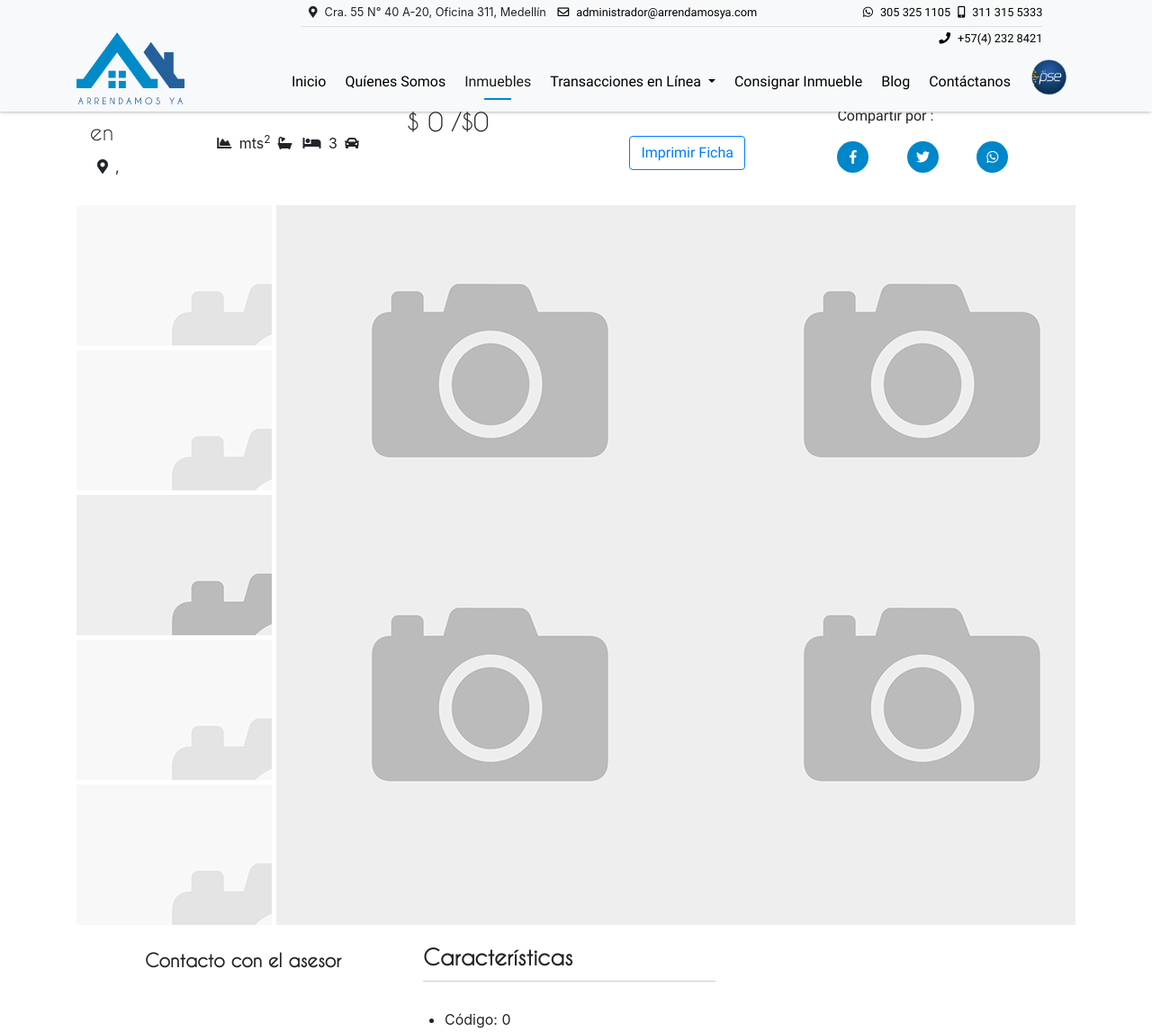
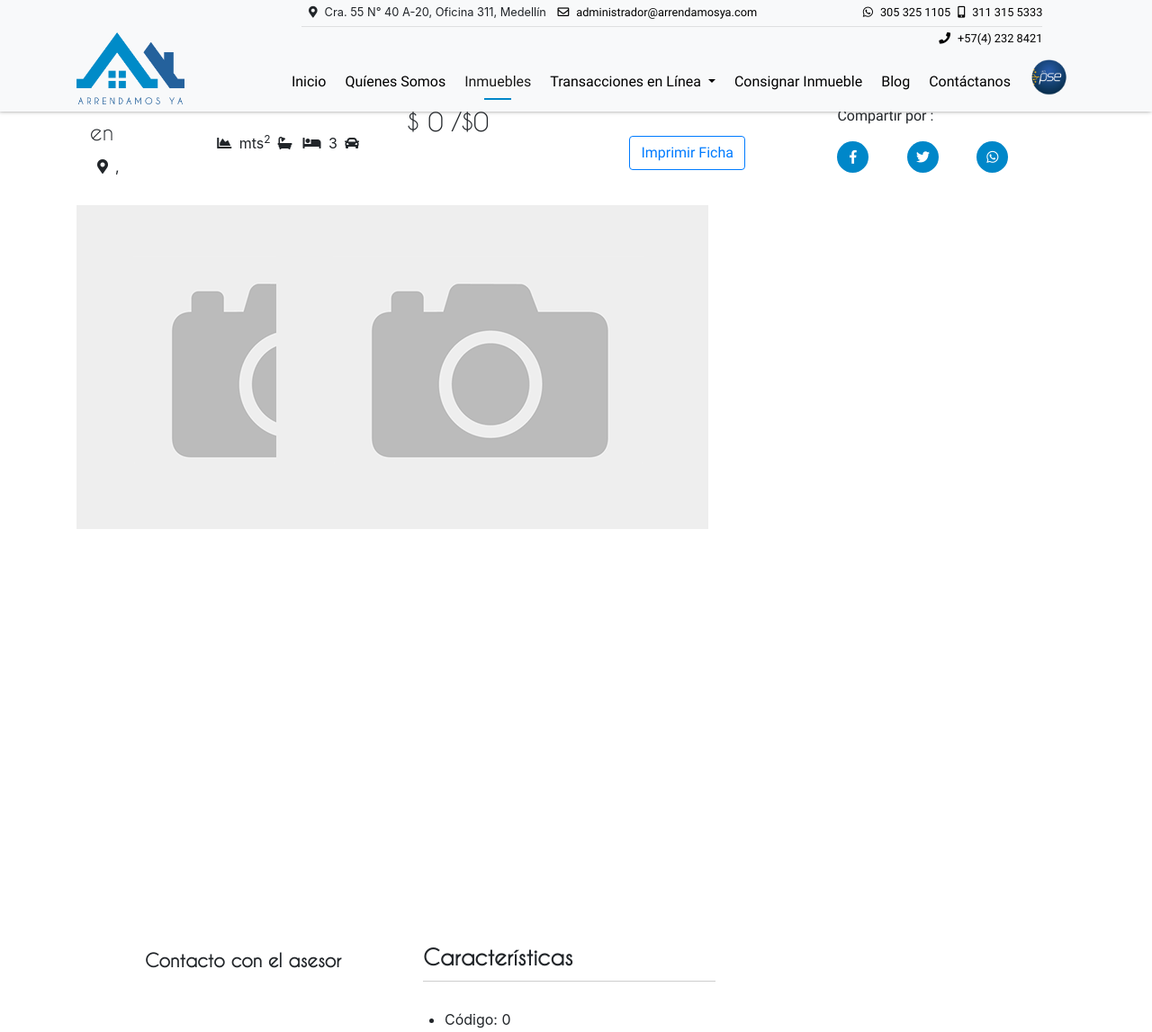
Before and after one commit to DexconDigital/arrendamosYa, a PHP site: page /detalle_inmueble.php in a window 1280 px wide. Shown: the top 1147 px of the page at 90% size. Run offline with PHP 8.4, Linux system fonts and the light colour scheme; data that the repository does not hold is empty; some libraries are stand-ins or nearby versions.

Commit message:
Detalle inmueble
Se agrega el slider con las imagenes correspondientes.

```diff
--- a/detalle_inmueble.php
+++ b/detalle_inmueble.php
@@ -137,56 +137,43 @@
         </section>
 
 
-        <section id="carrousel">
+        <section id="carousel_slider">
             <div class="container">
                 <!-- partial:index.partial.html -->
                 <div class="swiper-container main-slider loading">
                     <div class="swiper-wrapper">
-                        <div class="swiper-slide">
-                            <figure class="slide-bgimg" style="background:url(images/no_image.png)">
-                                <img src="images/no_images.png" class="entity-img" />
+                        <?php
+                        if (isset($r['fotos'])) {
+                            for ($i = 0; $i < count($r['fotos']); $i++) {
+                                echo ' <div class="swiper-slide">
+                                        <figure class="slide-bgimg" style="background-image:url(' . $r['fotos'][$i]['foto'] . ')">
+                                          <img src="' . $r['fotos'][$i]['foto'] . '" class="entity-img" />
                                         </figure>
                                         <div class="content">
                                             <p class="title"></p>
                                             <span class="caption"></span>
                                         </div>
                                                </div>
+
+                                       ';
+                            }
+                        } else {
+                            echo  '<div class="contenedor-img">
+                                        <img src="images/no_image.png" alt="">
+                                    </div>';
+                        }
+                        ?>
+                        <!--
                         <div class="swiper-slide">
-                            <figure class="slide-bgimg" style="background:url(images/no_image.png)">
-                                <img src="images/no_images.png" class="entity-img" />
+                            <figure class="slide-bgimg" style="background-image:url(https://drive.google.com/uc?export=view&id=0B_koKn2rKOkLbVhsNzdIYmlfN1E)">
+                                <img src="" class="entity-img" />
                             </figure>
                             <div class="content">
                                 <p class="title"></p>
                                 <span class="caption"></span>
                             </div>
                         </div>
-                        <div class="swiper-slide">
-                            <figure class="slide-bgimg" style="background:url(images/no_image.png)">
-                                <img src="images/no_images.png" class="entity-img" />
-                            </figure>
-                            <div class="content">
-                                <p class="title"></p>
-                                <span class="caption"></span>
-                            </div>
-                        </div>
-                        <div class="swiper-slide">
-                            <figure class="slide-bgimg" style="background:url(images/no_image.png)">
-                                <img src="images/no_images.png" class="entity-img" />
-                            </figure>
-                            <div class="content">
-                                <p class="title"></p>
-                                <span class="caption"></span>
-                            </div>
-                        </div>
-                        <div class="swiper-slide">
-                            <figure class="slide-bgimg" style="background:url(images/no_image.png)">
-                                <img src="images/no_images.png" class="entity-img" />
-                            </figure>
-                            <div class="content">
-                                <p class="title"></p>
-                                <span class="caption"></span>
-                            </div>
-                        </div>
+                    -->
                     </div>
                     <!-- If we need navigation buttons -->
                     <div class="swiper-button-prev swiper-button-white"></div>
@@ -196,53 +183,39 @@
                 <!-- Thumbnail navigation -->
                 <div class="swiper-container nav-slider loading">
                     <div class="swiper-wrapper" role="navigation">
-                        <div class="swiper-slide">
-                            <figure class="slide-bgimg" style="background:url(images/no_image.png)">
-                                <img src="images/no_images.png" class="entity-img" />
+                    <?php
+                        if (isset($r['fotos'])) {
+                            for ($i = 1; $i < count($r['fotos']); $i++) {
+                                echo ' <div class="swiper-slide">
+                                        <figure class="slide-bgimg" style="background-image:url(' . $r['fotos'][$i]['foto'] . ')">
+                                          <img src="' . $r['fotos'][$i]['foto'] . '" class="entity-img" />
                                         </figure>
                                         <div class="content">
                                             <p class="title"></p>
-                                <span class="caption"></span>
                                         </div>
                                     </div>
+
+                                       ';
+                            }
+                        } else {
+                            echo  '<div class="contenedor-img">
+                                        <img src="images/no_image.png" alt="">
+                                    </div>';
+                        }
+                        ?>
+                        <!--
                         <div class="swiper-slide">
-                            <figure class="slide-bgimg" style="background:url(images/no_image.png)">
-                                <img src="images/no_images.png" class="entity-img" />
+                            <figure class="slide-bgimg" style="background-image:url(https://drive.google.com/uc?export=view&id=0B_koKn2rKOkLbVhsNzdIYmlfN1E)">
+                                <img src="https://drive.google.com/uc?export=view&id=0B_koKn2rKOkLbVhsNzdIYmlfN1E" class="entity-img" />
                             </figure>
                             <div class="content">
-                                <p class="title"></p>
-                                <span class="caption"></span>
+                                <p class="title">Shaun Matthews</p>
                             </div>
                         </div>
-                        <div class="swiper-slide">
-                            <figure class="slide-bgimg" style="background:url(images/no_image.png)">
-                                <img src="images/no_images.png" class="entity-img" />
-                            </figure>
-                            <div class="content">
-                                <p class="title"></p>
-                                <span class="caption"></span>
-                            </div>
-                        </div>>
-                        <div class="swiper-slide">
-                            <figure class="slide-bgimg" style="background:url(images/no_image.png)">
-                                <img src="images/no_images.png" class="entity-img" />
-                            </figure>
-                            <div class="content">
-                                <p class="title"></p>
-                                <span class="caption"></span>
+                    -->
                     </div>
                 </div>
-                        <div class="swiper-slide">
-                            <figure class="slide-bgimg" style="background:url(images/no_image.png)">
-                                <img src="images/no_images.png" class="entity-img" />
-                            </figure>
-                            <div class="content">
-                                <p class="title"></p>
-                                <span class="caption"></span>
-                            </div>
-                        </div>
-                    </div>
-                </div>
+
             </div>
         </section>
 
--- a/scss/style.scss
+++ b/scss/style.scss
@@ -1,5 +1,6 @@
 @import 'bootstrap';
 @import 'footer_abajo';
+@import 'zcorrousel';
 @import 'colorInput';
 @import 'zmenu';
 @import 'zhome';
@@ -9,4 +10,3 @@
 @import 'zblog';
 @import 'zcontactos';
 @import 'zdetalle_inmueble';
-@import 'zcorrousel';
```
Also changed, not shown: scss/_zdetalle_inmueble.scss (+1 -75 lines), css/style.css, 1 other file. Lines whose indentation alone changed are shown as unchanged.
